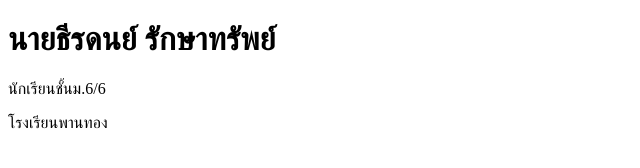
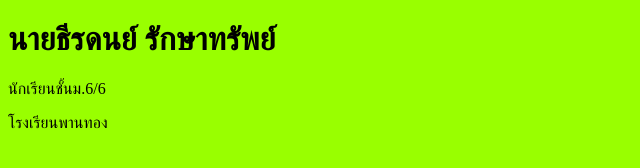
Before and after one commit to Beer2008/portfolio, a plain HTML site: page index.html in a window 1280 px wide. Shown: the whole page, without its empty margins (0-640 px from the left). Drawn offline with Linux system fonts and the light colour scheme.

Commit message:
Update index.html

```diff
--- a/index.html
+++ b/index.html
@@ -3,7 +3,7 @@
 <head>
     <title>Portfolio นายธีรดนย์ รักษาทรัพย์</title>
 </head>
-<body>
+<body bgcolor="#99FF00">
 <h1>นายธีรดนย์ รักษาทรัพย์</h1>
 <p>นักเรียนชั้นม.6/6</p>
 <p>โรงเรียนพานทอง</p>
```
